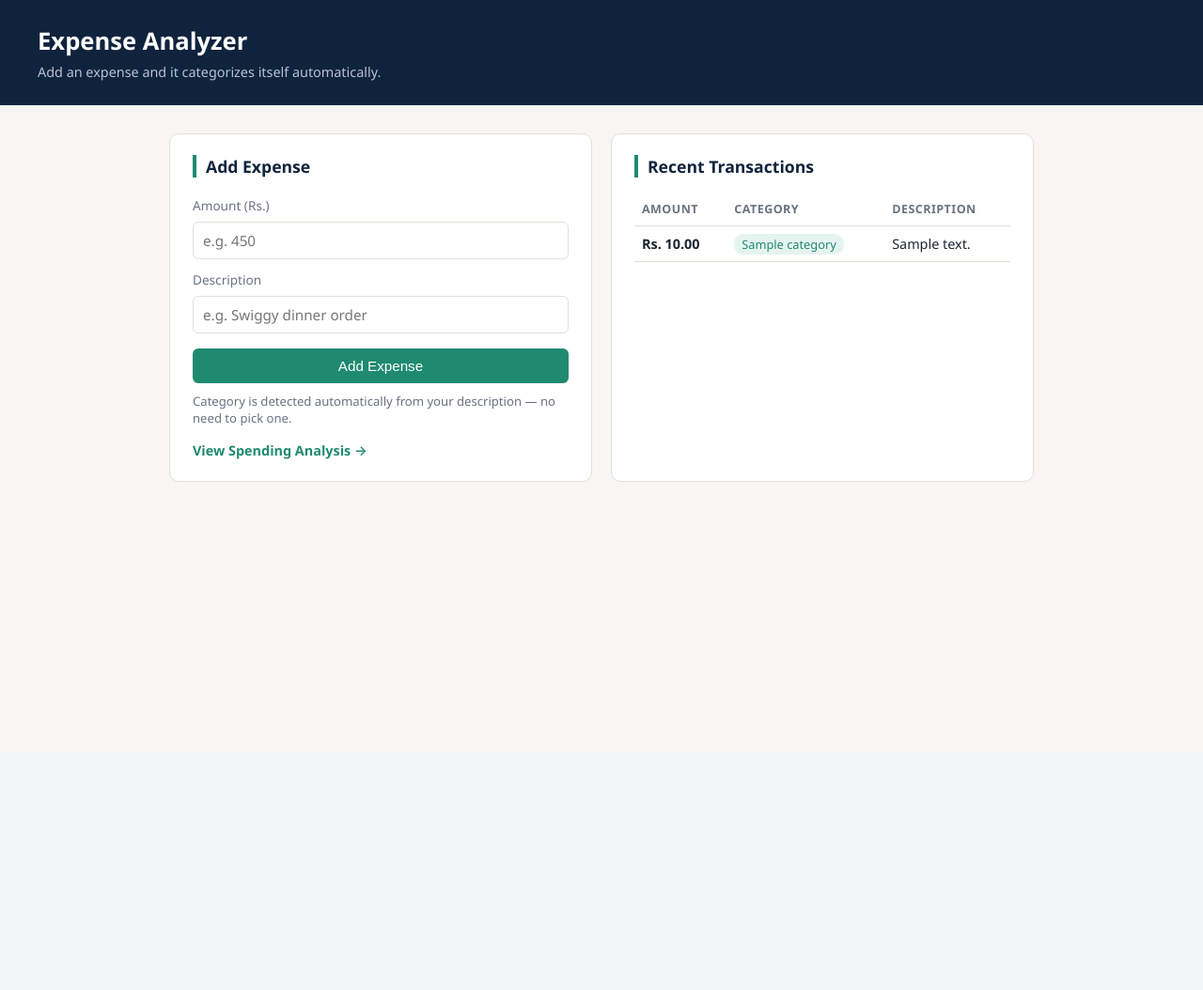
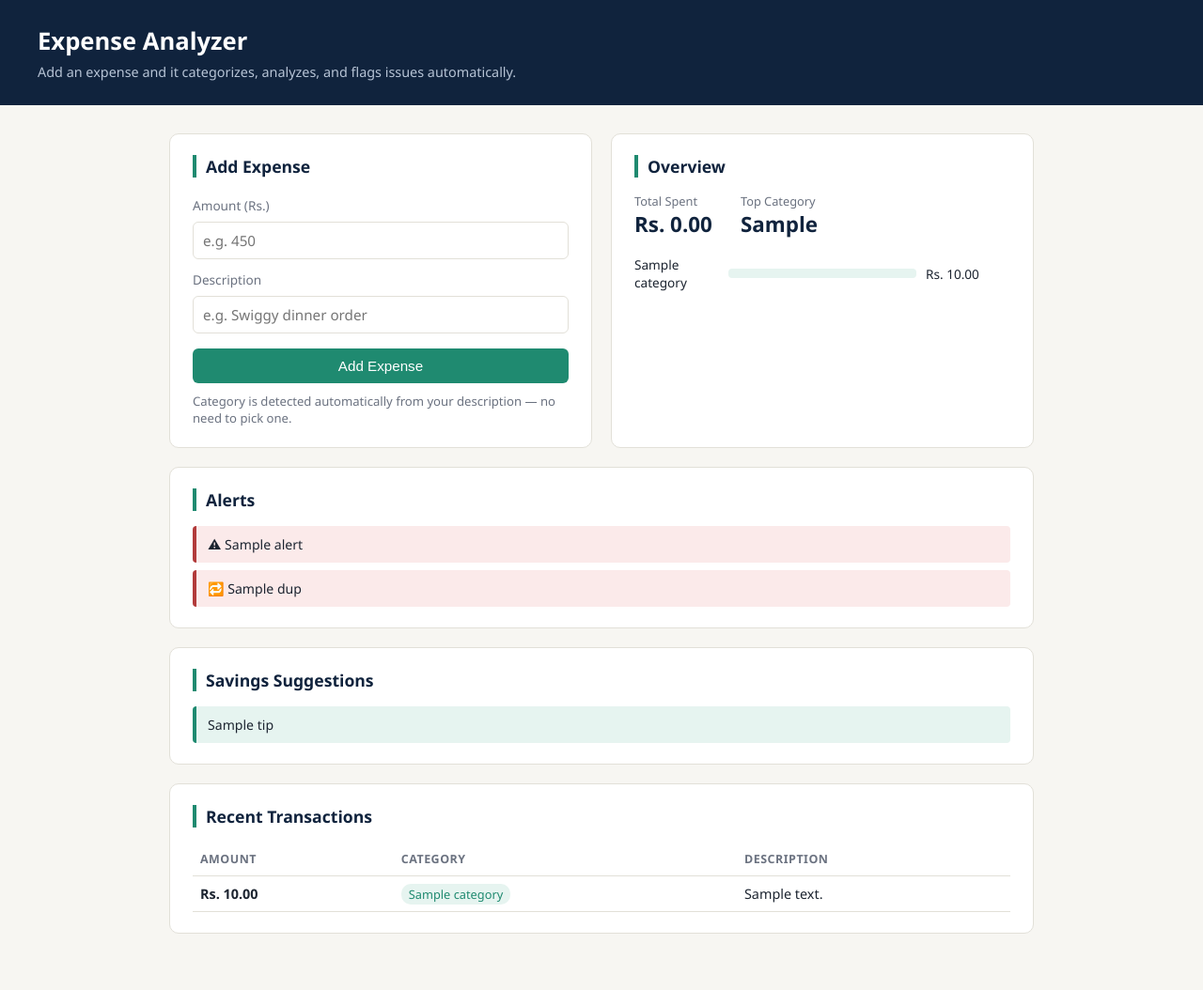
Before and after one commit to AkshatzOG/expense-analyzer, a Flask app: template templates/index.html in a window 1280 px wide. Shown: the whole page at 94% size. Before the commit the page ends 513 px from the top, so only its background shows below. Run offline with Flask 3, Linux system fonts and the light colour scheme; the template is opened without the code that fills it: most values are stand-ins (such as "Sample title", 1, 10 or a date in 2020).

Commit message:
Enhance index.html with new features and updates
Updated tagline to include categorization, analysis, and issue flagging. Added sections for overview, alerts, savings suggestions, and recent transactions.

```diff
--- a/templates/index.html
+++ b/templates/index.html
@@ -10,11 +10,12 @@
 
   <header class="topbar">
     <h1>Expense Analyzer</h1>
-    <p class="tagline">Add an expense and it categorizes itself automatically.</p>
+    <p class="tagline">Add an expense and it categorizes, analyzes, and flags issues automatically.</p>
   </header>
 
   <main class="layout">
 
+    <!-- Add Expense -->
     <section class="card">
       <h2>Add Expense</h2>
 
@@ -33,10 +34,67 @@
       </form>
 
       <p class="hint">Category is detected automatically from your description — no need to pick one.</p>
-      <a class="analyze-link" href="/analyze">View Spending Analysis &rarr;</a>
     </section>
 
+    <!-- Overview -->
     <section class="card">
+      <h2>Overview</h2>
+      <div class="stats">
+        <div class="stat">
+          <span class="stat-label">Total Spent</span>
+          <span class="stat-value">Rs. {{ "%.2f"|format(total_spent) }}</span>
+        </div>
+        <div class="stat">
+          <span class="stat-label">Top Category</span>
+          <span class="stat-value">{{ top_category or "-" }}</span>
+        </div>
+      </div>
+
+      <div class="category-bars">
+        {% for category, amount in totals.items() %}
+        <div class="category-row">
+          <span>{{ category }}</span>
+          <div class="category-bar-track">
+            <div class="category-bar-fill" style="width: {{ (amount / total_spent * 100) if total_spent else 0 }}%"></div>
+          </div>
+          <span>Rs. {{ "%.2f"|format(amount) }}</span>
+        </div>
+        {% else %}
+        <p class="empty">No data yet — add an expense to see the breakdown.</p>
+        {% endfor %}
+      </div>
+    </section>
+
+    <!-- Alerts -->
+    <section class="card wide">
+      <h2>Alerts</h2>
+      <ul class="alerts-list">
+        {% for alert in budget_alerts %}
+          <li>⚠ {{ alert }}</li>
+        {% endfor %}
+        {% for dup in duplicate_alerts %}
+          <li>🔁 {{ dup }}</li>
+        {% endfor %}
+        {% if not budget_alerts and not duplicate_alerts %}
+          <li class="empty">No alerts right now.</li>
+        {% endif %}
+      </ul>
+    </section>
+
+    <!-- Savings Suggestions -->
+    <section class="card wide">
+      <h2>Savings Suggestions</h2>
+      <ul class="suggestions-list">
+        {% for tip in suggestions %}
+          <li>{{ tip }}</li>
+        {% else %}
+          <li class="empty">Add some expenses to get suggestions.</li>
+        {% endfor %}
+      </ul>
+    </section>
+
+    <!-- Transactions -->
+    <section class="card wide">
       <h2>Recent Transactions</h2>
       <table>
         <thead>
```
